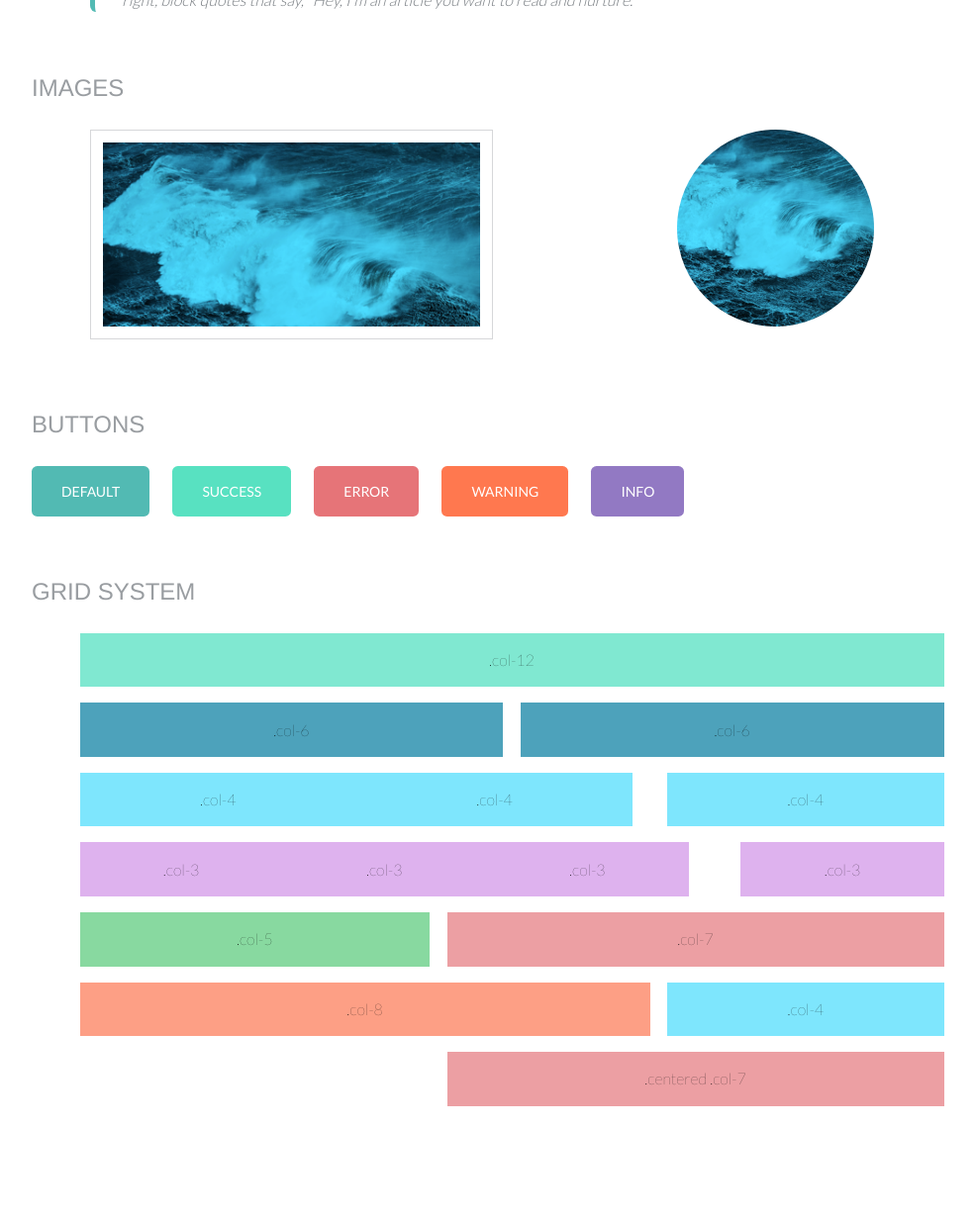
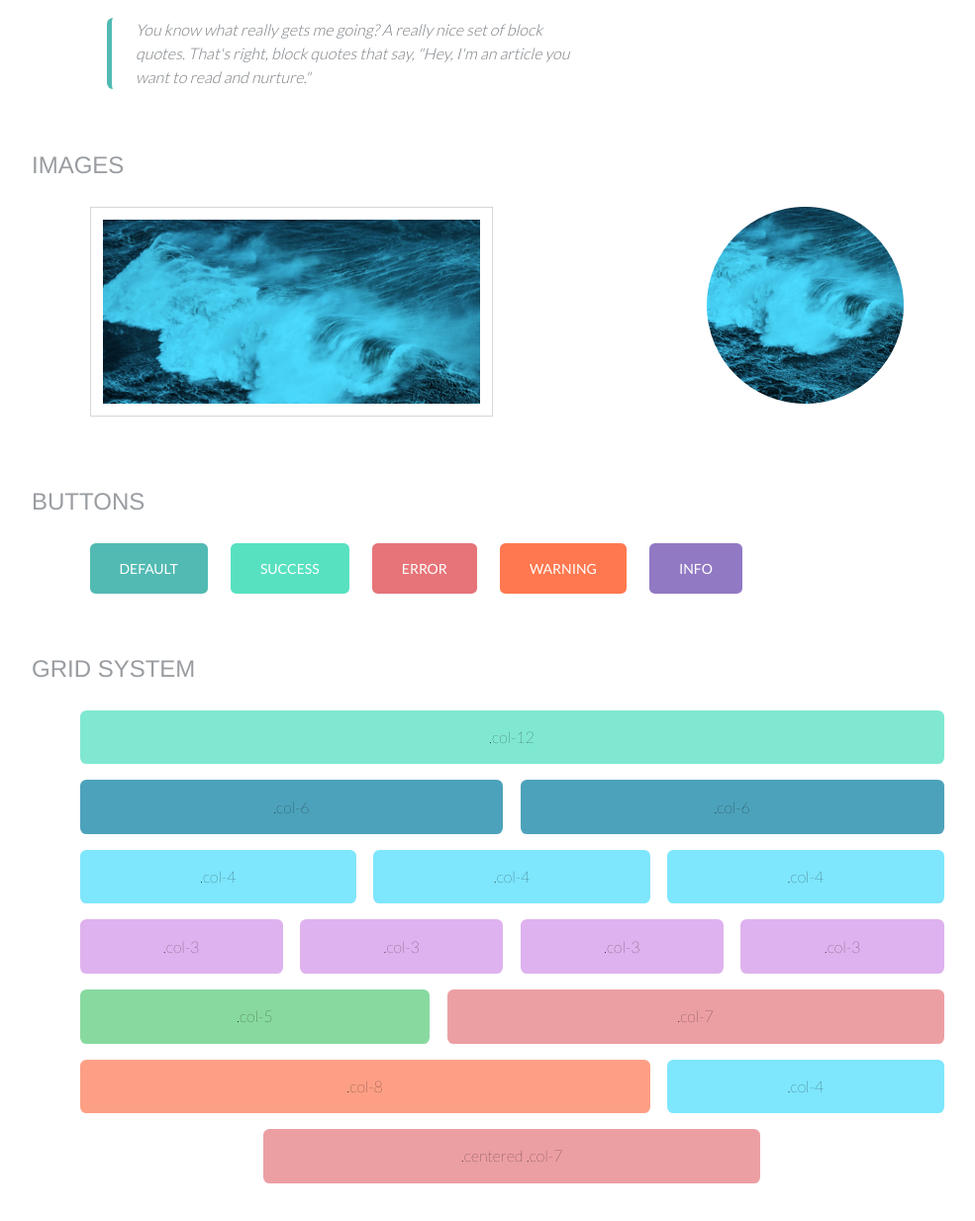
Before and after one commit to astro980/portfolio-project-4, a plain HTML site: page index.html in a window 1280 px wide. Shown: the part 836-2070 px from the top of the page at 99% size, without its empty margins (123-1108 px from the left). Before the commit the page ends 2020 px from the top, so only its background shows below. Drawn offline with Linux system fonts and the light colour scheme.

Commit message:
Summary Edit 1.v.7
Fix the list I've been error with

```diff
--- a/index.html
+++ b/index.html
@@ -42,7 +42,7 @@
           the menu will be displayed vertically.</p>
     </div> <!-- END Paraghs -->
 
-      <div class="grid__col--8"> <!-- Typho Grid -->
+      <div class="grid__col--7"> <!-- Typho Grid -->
           <h2 id="type" class="headline-secondary">Typography</h2>
           <h1 class="headline-primary">Take a look at this amazing headline</h1>
           <p>This is a typical paragraph for the UI Kit. <a href="#" class="link">Here is what a link might look like</a>.
@@ -86,8 +86,8 @@
 
   <h4 id="buttons" class="headline-secondary">Buttons</h4>
 
-  <div class="row">
-    <div class="col-12">
+  <div class="grid">
+    <div class="grid__col--12">
       <a class="btn--default">default</a>
       <a class="btn--success">success</a>
       <a class="btn--error">error</a>
@@ -126,11 +126,7 @@
       <div class="grid__col--4">.col-4</div>
     </div>
     <div class="grid">
-      <div class="grid__col--7 centered">
-        <div class="flex-centered">
-          .centered .col-7
-        </div>
-      </div>
+      <div class="centered grid__col--7">.centered .col-7</div>
     </div>
   </div>
 
--- a/scss/base/_main.scss
+++ b/scss/base/_main.scss
@@ -15,6 +15,7 @@
     @extend .centered;
     margin-bottom: 2em;
     @include img-replace("logo.png", 150px, 85px, flex);
+    z-index: 999;
 }
 
 // Icon Toggle
--- a/scss/component/_form.scss
+++ b/scss/component/_form.scss
@@ -3,6 +3,17 @@
 // =====================================
 
 .form {
+    @media (min-width: $brkpoint-sm) {
+        display: flex;
+        flex-flow: column;
+        justify-content: center;
+        align-content: center;
+        img {
+            width: 50%;
+            margin-left: auto;
+            margin-right: auto;
+        }
+    }
     @include e(label) {
         @include m(hidden) {
             @extend .srt;
--- a/scss/component/_grid.scss
+++ b/scss/component/_grid.scss
@@ -72,6 +72,7 @@
   }
 
   @include mq(medium) {
+    @include doubly(percentage($g-gutter-width / $context));
     float: left;
     min-height: 1px;
     padding-left: 10px;
@@ -106,14 +107,16 @@
 //  Theme Grid Display
 
 .theme__grid {
+  display: flex;
+  text-align: center;
+  flex-direction: column;
+  justify-content: space-between;
   .grid [class*="grid__col"] {
-    display: flex;
-    justify-content: center;
-    align-items: center;
+    justify-items: space-evenly;
     font-weight: $font-weight--thin;
     margin-bottom: em(16px);
     padding: 1.75%;
-
+    border-radius: $br--default;
   }
 }
 
@@ -123,4 +126,7 @@
     flex-direction: row;
     justify-content: space-between;
   }
+  .theme__grid {
+    justify-content: center;
+  }
 }
--- a/scss/component/_img.scss
+++ b/scss/component/_img.scss
@@ -3,13 +3,15 @@
 // =====================================
 
 .img {
-
+    @extend .centered;
     @include m(wrap) {
+        @extend .centered;
         border: 1px solid palette(grey, x-light);
         padding: em(12px);
     }
 
     @include m(avatar) {
+        @extend .centered;
         display: block;
     }
 
--- a/scss/utilities/_extends.scss
+++ b/scss/utilities/_extends.scss
@@ -22,7 +22,8 @@
 %nav-item-horz {
     @include mq(medium) {
         display: inline-block;
-        margin: 0 em(12px);
+        margin: 0 em(2px);
+        z-index: 100;
     }
 }
 
```
Also changed, not shown: css/styles.css, 1 other file.
